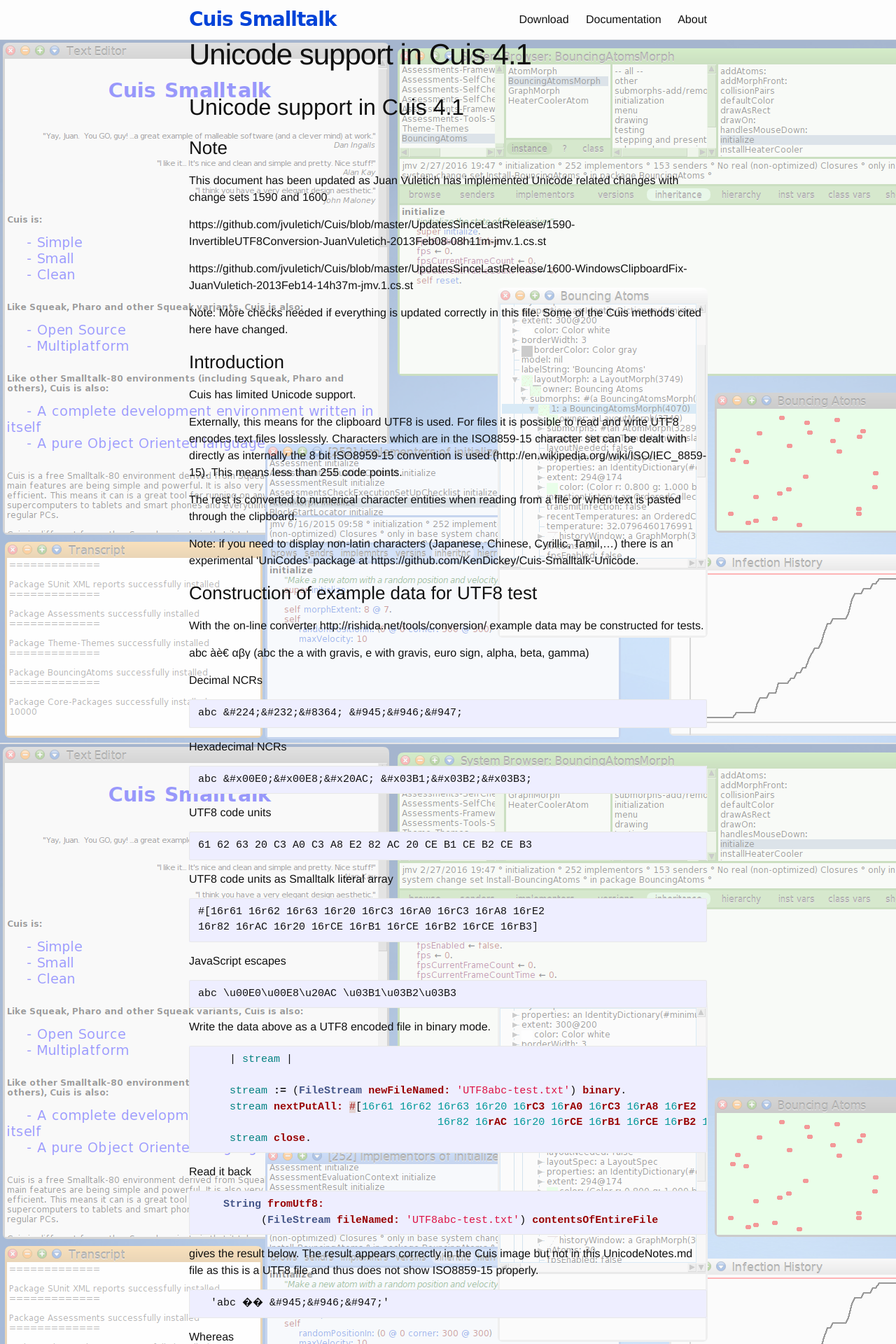
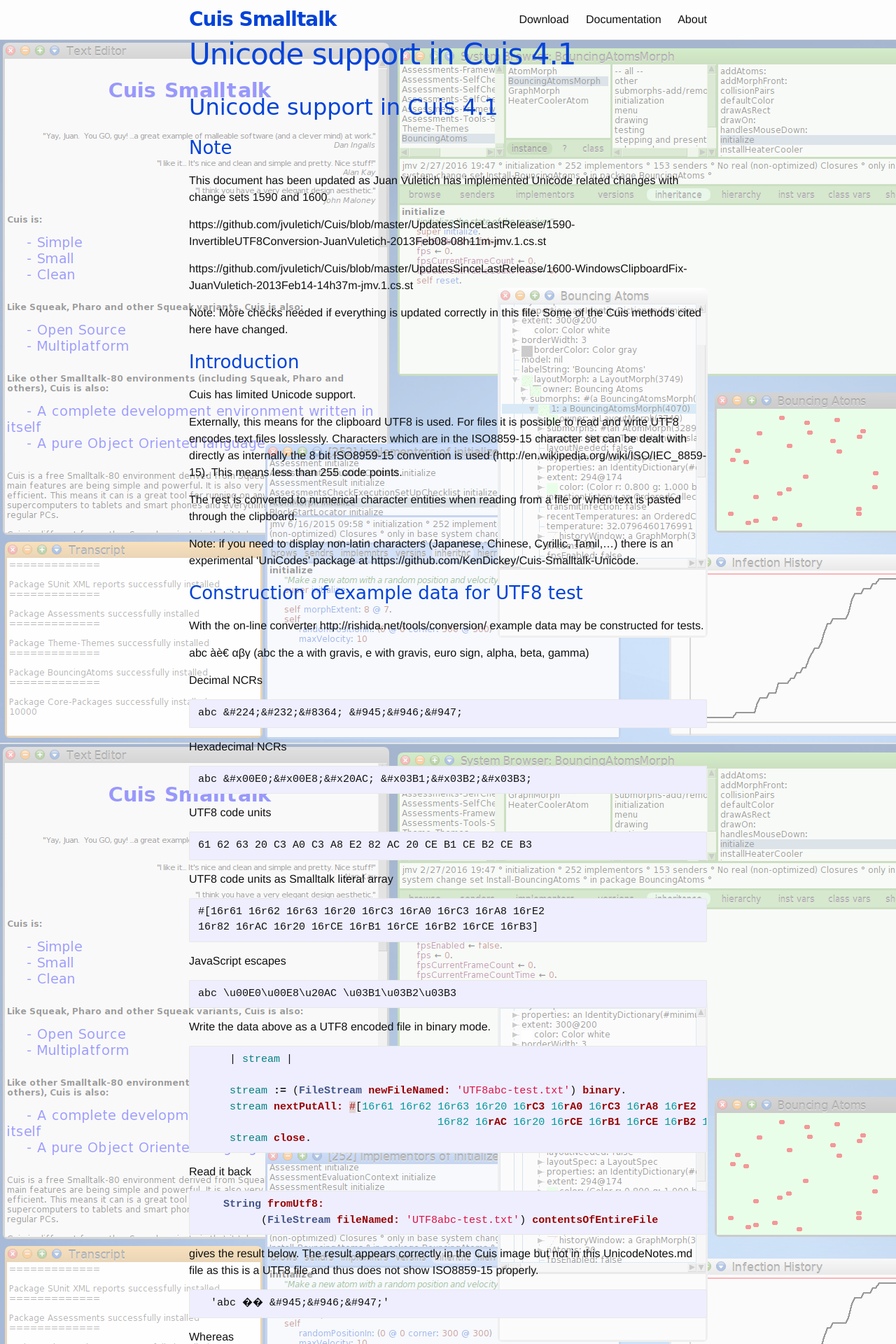
Before and after one commit to mmontone/Cuis-Website, a Jekyll site: the page built from Documentation/UnicodeNotes.md, in a window 1280 px wide. Shown: the top 1920 px of the page at 70% size. Built offline with Jekyll 4.4.1, drawn with Linux system fonts in a browser that asks for light colours; our own code applies the rules of GitHub Pages for plain Markdown files; Markdown is read by kramdown in place of the engine named in the settings.

Commit message:
Font color

```diff
--- a/_sass/_base.scss
+++ b/_sass/_base.scss
@@ -83,6 +83,8 @@
  */
 h1, h2, h3, h4, h5, h6 {
     font-weight: $base-font-weight;
+    color: #0343D8;
+    font-family: "Dejavu Sans";
 }
 
 
```
Also changed, not shown: 2 other files.
